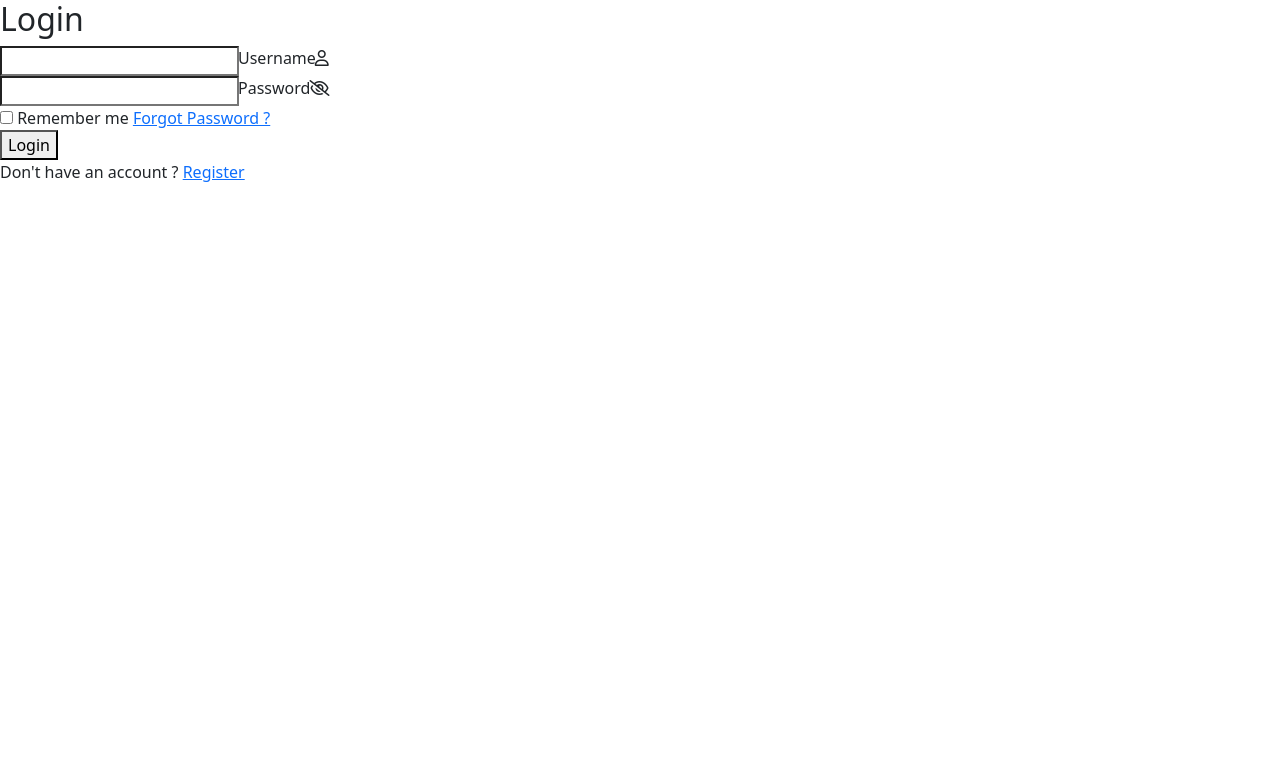
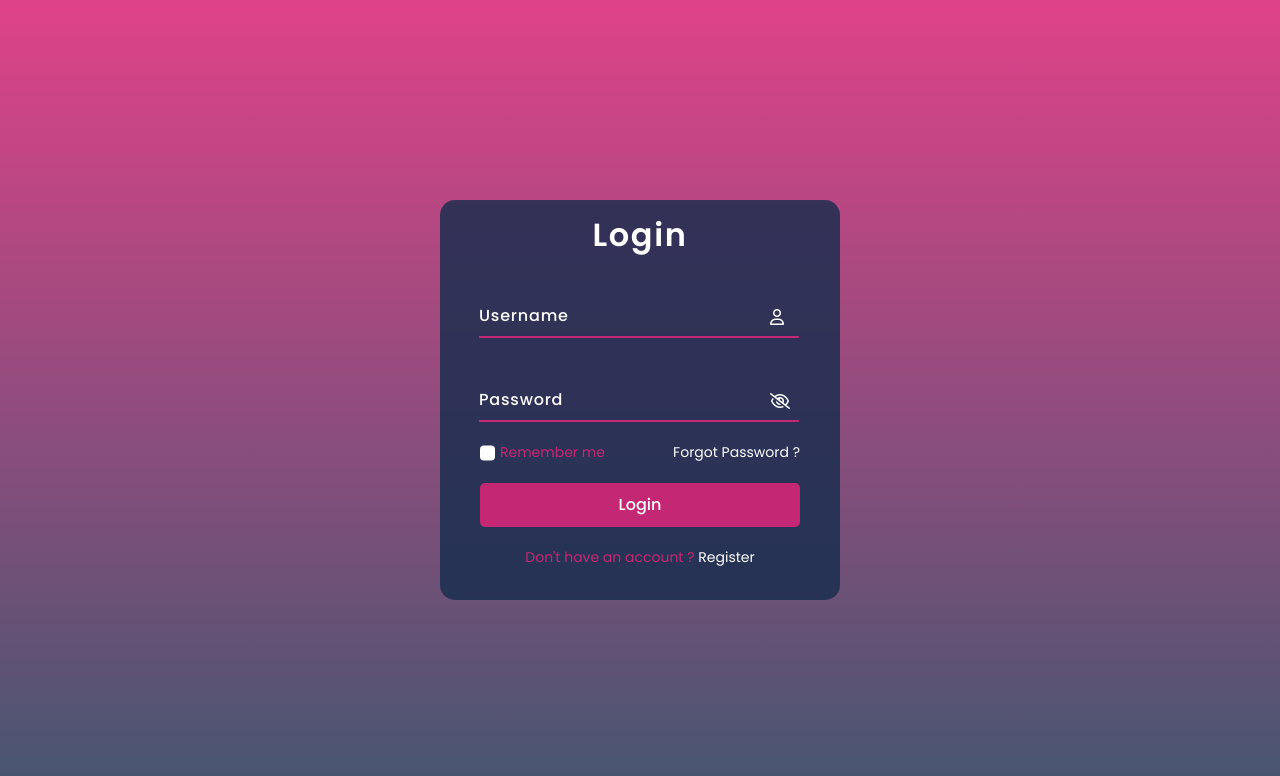
Before and after one commit to SumiyaRahman/Animated_Login_Page, a plain HTML site: page index.html in a window 1280 px wide. Drawn offline with nearby package versions, Linux system fonts and the light colour scheme.

Commit message:
complete

```diff
--- a/CSS/style.css
+++ b/CSS/style.css
@@ -0,0 +1,183 @@
+@import url('https://fonts.googleapis.com/css2?family=Poppins:wght@100;200;300;400;500;600;700;800;900&display=swap');
+
+*{
+    margin: 0;
+    padding: 0;
+    box-sizing: border-box;
+    font-family: 'Poppins', sans-serif;
+}
+
+body{
+    min-height: 100vh;
+    display: flex;
+    align-items: center;
+    justify-content: center;
+    background: linear-gradient(to top, #152c4dcc, #db2778df);
+}
+
+.wrapper{
+    width: 400px;
+    height: 400px;
+    display: flex;
+    align-items: center;
+    justify-content: center;
+    background-color: #152c4dcc;
+    border-radius: 15px;
+}
+
+form h2{
+    color: #fff;
+    font-weight: 600;
+    text-align: center;
+    letter-spacing: 1.6px;
+}
+
+.input-group{
+    position: relative;
+    width: 320px;
+    margin-top: 30px;
+}
+
+.input-group input{
+    position: relative;
+    width: 100%;
+    padding: 20px 10px 10px;
+    color: #fff;
+    background: transparent;
+    border: none;
+    outline: none;
+    font-size: 16px;
+    border-radius: 5px;
+    letter-spacing: 0.8px;
+    z-index: 9;
+}
+
+.input-group label{
+    position: absolute;
+    left: 0;
+    padding: 20px 0 10px;
+    font-size: 16px;
+    color: #fff;
+    pointer-events: none;
+    letter-spacing: 0.8px;
+    transition: 0.5s;
+    font-weight: 500;
+}
+
+.input-group input:valid ~ label, .input-group input:focus ~ label{
+    color: #fff;
+    transform: translateX(0) translateY(-34px);
+    font-size: 12px;
+}
+
+.input-group .icon{
+    position: absolute;
+    top: 60%;
+    right: 10px;
+    transform: translateY(-50%);
+    color: #fff;
+    z-index: 9;
+    cursor: pointer;
+    width: 20px;
+    height: 20px;
+    display: flex;
+    align-items: center;
+    justify-self: center;
+}
+
+.input-group .line{
+    position: absolute;
+    left: 0;
+    bottom: 0;
+    width: 100%;
+    height: 2px;
+    background: #db2778df;
+    border-radius: 5px;
+    transition: 0.5s;
+    pointer-events: none;
+
+}
+
+.input-group input:valid ~ .line, .input-group input:focus ~ .line{
+    height: 44px;
+}
+
+.check{
+    display: flex;
+    justify-content: space-between;
+}
+.check label, .check a{
+    margin: 20px 0;
+    font-size: 14px;
+    color: #fff;
+    cursor: pointer;
+}
+.check label{
+    display: flex;
+    align-items: center;
+    color: #db2778df;
+    position: relative;
+    padding-left: 20px;
+}
+
+.check label input{
+    appearance: none;
+    position: absolute;
+    left: 0;
+}
+
+.check label input::before{
+    content: '';
+    display: flex;
+    align-items: center;
+    justify-content: center;
+    height: 15px;
+    width: 15px;
+    border-radius: 4px;
+    background: #fff;
+    color: #fff;
+    position: absolute;
+    top: 50%;
+    transform: translateY(-50%);
+}
+
+.check label input:checked::before{
+    content: "/2714";
+    background-color: #db2778df;
+}
+
+.check a{
+    text-decoration: none;
+}
+
+form button{
+    width: 100%;
+    height: 44px;
+    border: none;
+    outline: none;
+    color: #fff;
+    background: #db2778df;
+    border-radius: 5px;
+    font-size: 16px;
+    font-weight: 500;
+    cursor: pointer;
+}
+
+form button:active{
+    opacity: 0.8;
+}
+
+.register{
+    margin-top: 20px;
+    text-align: center;
+}
+
+.register p{
+    font-size: 14px;
+    color: #db2778df;
+}
+
+.register p a{
+    color: #fff;
+    text-decoration: none;
+}
--- a/JS/main.js
+++ b/JS/main.js
@@ -0,0 +1,13 @@
+const passwordInput = document.getElementById('password')
+const togglePassword = document.getElementById('togglePassword')
+
+togglePassword.addEventListener('click', () => {
+    if(passwordInput.type === 'password'){
+        passwordInput.type = 'text';
+        togglePassword.innerHTML = '<i class="far fa-eye"></i>'
+    }
+    else{
+        passwordInput.type = 'password';
+        togglePassword.innerHTML = '<i class="far fa-eye-slash"></i>'
+    }
+});
--- a/index.html
+++ b/index.html
@@ -27,7 +27,7 @@
             <div class="input-group">
                 <input type="password" id="password" required>
                 <label>Password</label>
-                <span class="icon">
+                <span class="icon" id="togglePassword">
                     <i class="far fa-eye-slash"></i>
                 </span>
                 <span class="line"></span>
```
